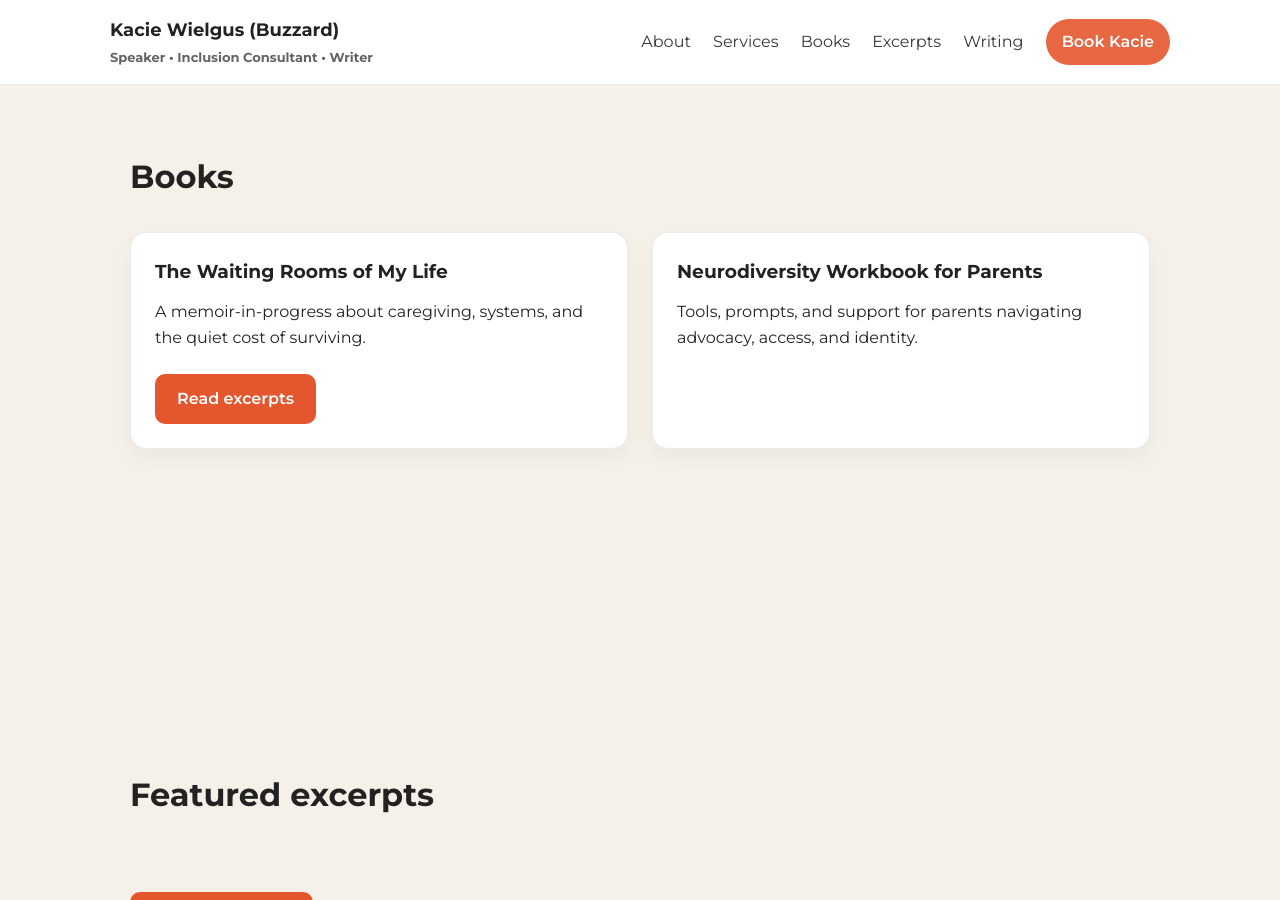
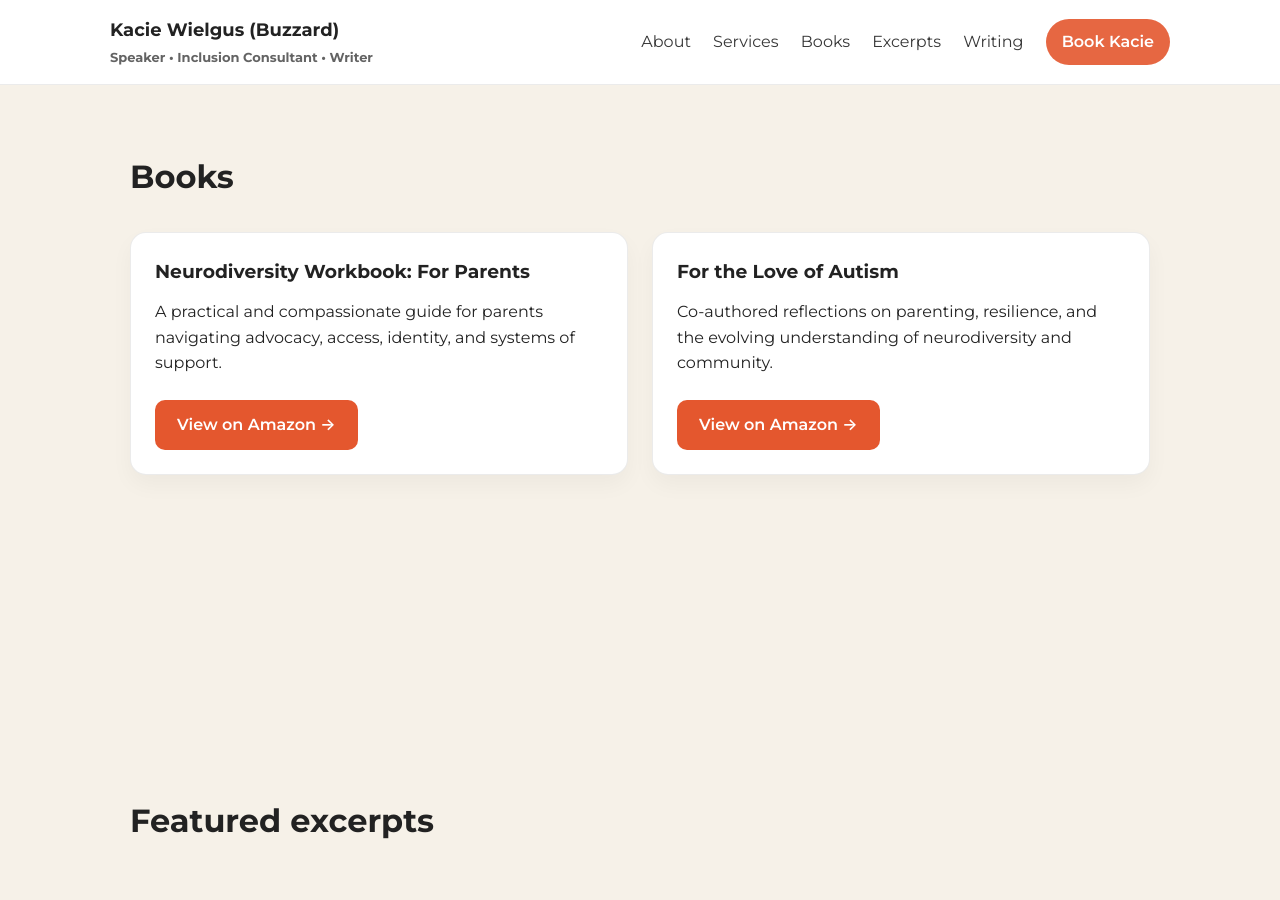
Before and after one commit to kaciebuzzard-rgb/new, a Jekyll site: the page built from index.html, in a window 1280 px wide and 900 px high, scrolled down 2177 px. Built offline with Jekyll 4.4.1, drawn with Linux system fonts in a browser that asks for light colours.

Commit message:
Update index.html

```diff
--- a/index.html
+++ b/index.html
@@ -64,16 +64,39 @@ title: Home
     <h2>Books</h2>
 
     <div class="grid">
+
       <div class="card">
-        <h3>The Waiting Rooms of My Life</h3>
-        <p>A memoir-in-progress about caregiving, systems, and the quiet cost of surviving.</p>
-        <p><a class="btn" href="/excerpts/">Read excerpts</a></p>
+        <h3>Neurodiversity Workbook: For Parents</h3>
+        <p>
+          A practical and compassionate guide for parents navigating advocacy,
+          access, identity, and systems of support.
+        </p>
+        <p>
+          <a class="btn"
+             href="https://a.co/d/0fBN4T05"
+             target="_blank"
+             rel="noopener">
+            View on Amazon →
+          </a>
+        </p>
       </div>
 
       <div class="card">
-        <h3>Neurodiversity Workbook for Parents</h3>
-        <p>Tools, prompts, and support for parents navigating advocacy, access, and identity.</p>
+        <h3>For the Love of Autism</h3>
+        <p>
+          Co-authored reflections on parenting, resilience, and the evolving
+          understanding of neurodiversity and community.
+        </p>
+        <p>
+          <a class="btn"
+             href="https://a.co/d/0debXcfY"
+             target="_blank"
+             rel="noopener">
+            View on Amazon →
+          </a>
+        </p>
       </div>
+
     </div>
   </div>
 </section>
```
